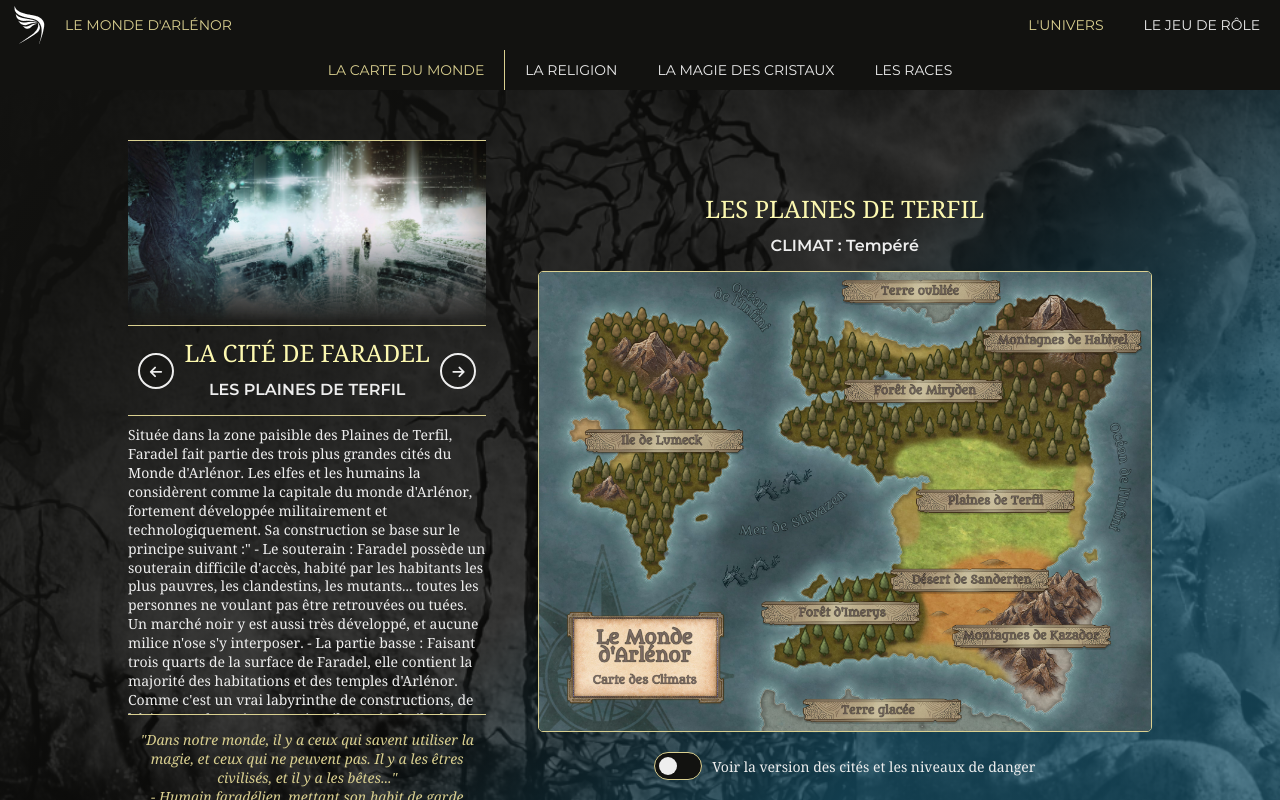
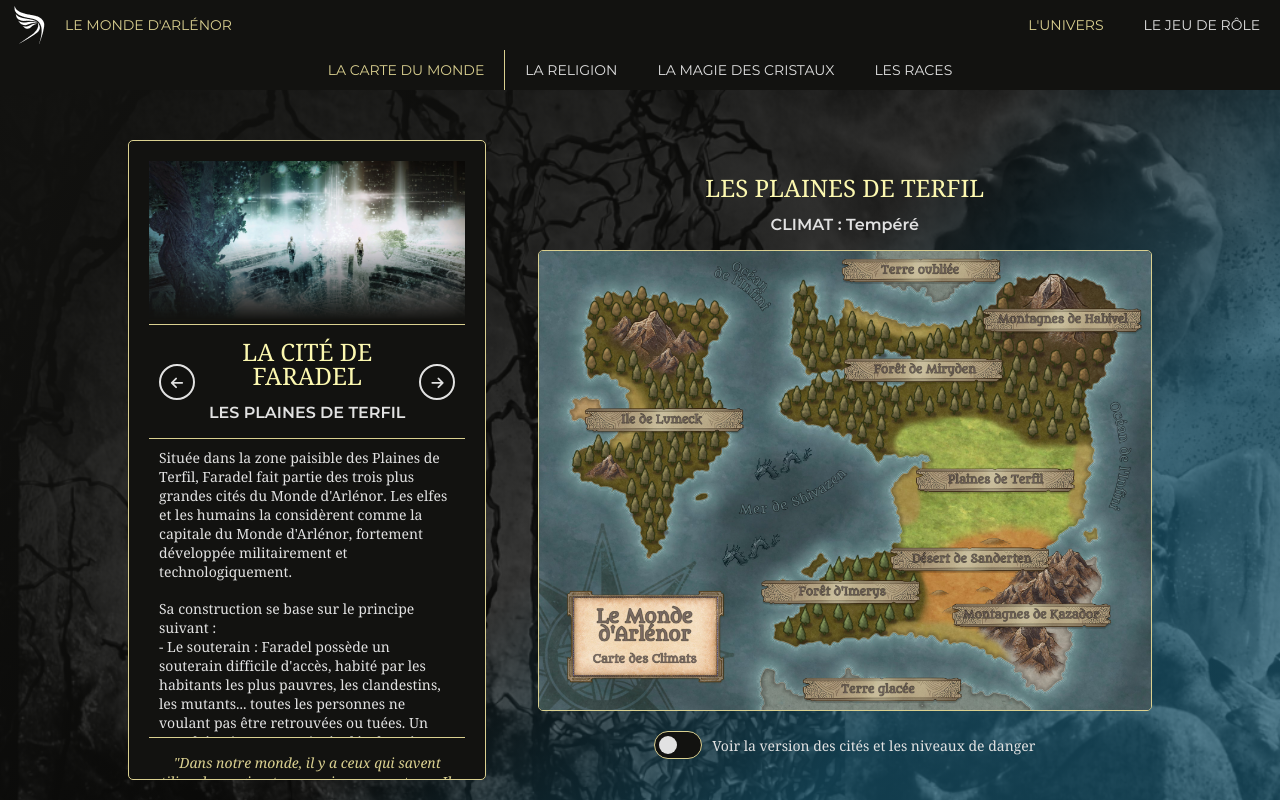
Before and after one commit to Spefire/MondeArlenor_WEBSITE_VUE, a Vue app: page /universe in a window 1280 px wide. Shown: the top 800 px of the page. Built offline with nearby package versions, Linux system fonts and the light colour scheme.

Commit message:
Fix(universe): Update world texts and styles

```diff
--- a/src/models/data/ListZones.ts
+++ b/src/models/data/ListZones.ts
@@ -9,14 +9,14 @@ export function getListZones(): ArlenorZone[] {
     "La Cité de Faradel",
     sectors.PlainesTerfil,
     `Située dans la zone paisible des Plaines de Terfil, Faradel fait partie des trois plus grandes cités du Monde d'Arlénor.
-    Les elfes et les humains la considèrent comme la capitale du monde d'Arlénor, fortement développée militairement et technologiquement.
-    Sa construction se base sur le principe suivant :"
-    - Le souterain : Faradel possède un souterain difficile d'accès, habité par les habitants les plus pauvres, les clandestins, les mutants...
+    Les elfes et les humains la considèrent comme la capitale du Monde d'Arlénor, fortement développée militairement et technologiquement.
+    <br/><br/>Sa construction se base sur le principe suivant :
+    <br/>- Le souterain : Faradel possède un souterain difficile d'accès, habité par les habitants les plus pauvres, les clandestins, les mutants...
     toutes les personnes ne voulant pas être retrouvées ou tuées. Un marché noir y est aussi très développé, et aucune milice n'ose s'y interposer.
-    - La partie basse : Faisant trois quarts de la surface de Faradel, elle contient la majorité des habitations et des temples d'Arlénor.
+    <br/>- La partie basse : Faisant trois quarts de la surface de Faradel, elle contient la majorité des habitations et des temples d'Arlénor.
     Comme c'est un vrai labyrinthe de constructions, de bâtiments, de petits magasins, il est très facile de s'y perdre.
-    - La partie haute : La bourgeoisie, les 7 nobles familles de Faradel et les marchands les plus riches y vivent.
-    Il y a des grands jardins, ainsi qu'une place des fêtes.
+    <br/>- La partie haute : La bourgeoisie, les 7 nobles familles de Faradel et les marchands les plus riches y vivent.
+    <br/><br/>Il y a des grands jardins, ainsi qu'une place des fêtes.
     De plus, une section de la partie haute est réservée à l'aspect militaire de Faradel et on y retrouve la Tour du Savoir en son centre.`,
     "Dans notre monde, il y a ceux qui savent utiliser la magie, et ceux qui ne peuvent pas. Il y a les êtres civilisés, et il y a les bêtes...",
     "Humain faradélien, mettant son habit de garde"
@@ -29,13 +29,14 @@ export function getListZones(): ArlenorZone[] {
     sectors.PlainesTerfil,
     `La Tour du Savoir est l'emblème de l'Empire Faradélien.
     Situé en son centre, c'est aussi le centre des opérations économiques et politiques ainsi que le centre de recherche des meilleurs mages et artisans du monde.
-    La Tour du Savoir est découpée en plusieurs étages et sous-sols.
+    <br/><br/>La Tour du Savoir est découpée en plusieurs étages et sous-sols.
     Les sous-sols comportent principalement les laboratoires, les premiers étages comportent les salles d'opérations avec quelques appartements,
     et les derniers étages contiennent la plus grande Bibliothèque de mon d'Arlénor !
-    Au sommet de la Tour, il y a le cristal surnommé l'Eclat inifini : son nom est dû à la quantité d'énergie inépuisable qu'il fournit.
+    <br/><br/>Au sommet de la Tour, il y a le cristal surnommé l'Eclat inifini : son nom est dû à la quantité d'énergie inépuisable qu'il fournit.
     Ce fut Xendel Eresles qui apporta ce cristal étrange et unique, dans la cité de Faradel.
-    Grâce à cette source d'énergie illimitée, les Faradeliens ont pu développer leur ville et leur technologie très rapidement :
-    ce qui transforma complétement leur quotidien... Xendel Eresles est alors vu depuis, comme l'Esprit Veilleur de Faradel.`,
+    <br/>Grâce à cette source d'énergie illimitée, les Faradeliens ont pu développer leur ville et leur technologie très rapidement :
+    ce qui transforma complétement leur quotidien...
+    <br/>Xendel Eresles est alors vu depuis, comme l'Esprit Veilleur de Faradel.`,
     "Oui, l'Eclat infini a transformé notre cité et c'est fabuleux !... Comment fonctionne-t-il ? Euh... A coup de ta gueule c'est magique.",
     "Elfe faradélien, interrogé près de la Tour du Savoir"
   );
@@ -45,16 +46,16 @@ export function getListZones(): ArlenorZone[] {
   const jirakan = new ArlenorZone(
     "Le Commerce de Jirakan",
     sectors.DesertSanderten,
-    `Jirakan est la principale ville marchande du monde d'Arlénor.
+    `Jirakan est la principale ville marchande du Monde d'Arlénor.
     On y trouve en majorité des cristaux de tout genre, d'autres ressources minières,
     mais aussi de la location de main d'oeuvre voire même de la vente d'esclaves.
-    Ici les mutants et les nains sont tolérés, mais en tant qu'êtres dits 'inférieurs',
+    <br/><br/>Ici les mutants et les nains sont tolérés, mais en tant qu'êtres dits 'inférieurs',
     ils servent d'esclaves aux maitres elfes / humains du monde entier...
-    Située dans la partie sud de Jirakan, la Minitation est gérée d'une organisation milimétrée :
+    <br/><br/>Située dans la partie sud de Jirakan, la Minitation est gérée d'une organisation milimétrée :
     ce n'est pas une mine, mais la résidence de tous les esclaves, creusée dans la ville...
-    La Minitation est découpées en plusieurs niveaux représentant le rang social des esclaves :
+    <br/>La Minitation est découpée en plusieurs niveaux représentant le rang social des esclaves :
     les familles 'aisées' sont plus proches de la surface que les moins 'aisées'.
-    Les familles d'esclaves ont alors un maitre, appelé aussi Superviseur, qui va gérer leur temps de travail et influencer sur leur rang social.
+    <br/>Les familles d'esclaves ont alors un maitre, appelé aussi Superviseur, qui va gérer leur temps de travail et influencer sur leur rang social.
     La vie d'un Jirakanien esclave n'est alors pas facile, et se concentre autour de la Minitation et des mines aux alentours de Jirakan.`,
     "Ici c'est la règle des trois M qui domine : Miner, Miner et Miner. Il n'existe rien d'autre. On n'existe pas.",
     "Adolescent mutant partant aux mines"
@@ -67,15 +68,15 @@ export function getListZones(): ArlenorZone[] {
     sectors.DesertSanderten,
     `En l'An 666 du calendrier arlénien, un groupe d'esclaves et de partisans pour leur libération, ont monté une révolte contre les Superviseurs.
     Et, une nuit, ils sont passés à l'action en exterminant la majorité de leurs maitres.
-    Cependant, l'armée de Faradel est arrivée le lendemain pour soutenir les Superviseurs et les marchands de Jirakan...
+    <br/><br/>Cependant, l'armée de Faradel est arrivée le lendemain pour soutenir les Superviseurs et les marchands de Jirakan...
     Pour contrer à cela, les esclaves se sont alors réfugiés dans les mines du Sud, près des montagnes de Kazador :
     les connaissant comme leur poche, ils en tiraient donc un grand avantage.
-    Au bout de quelques jours de batailles dans les mines, certains ont commencé à avoir des hallucinations,
+    <br/><br/>Au bout de quelques jours de batailles dans les mines, certains ont commencé à avoir des hallucinations,
     entendre des grognements et sentir de légères secousses...
-    La folie a alors atteint les deux camps et beaucoup ont fuit le combat dans les mines.
-    Puis le jour fatal arriva. Un dernier grondement, audible par tous, a déclenché l'effrondrement de la mine alors qu'une bataille y faisait rage.
+    <br/>La folie a alors atteint les deux camps et beaucoup ont fuit le combat dans les mines.
+    <br/>Puis le jour fatal arriva. Un dernier grondement, audible par tous, a déclenché l'effrondrement de la mine alors qu'une bataille y faisait rage.
     Les peu de personnes ayant survécu, ont perdu toute magie et disaient qu'une entité les avait touchés.
-    Aujourd'hui, ces mines sont inaccessibles et définies comme étant maudites...`,
+    <br/>Aujourd'hui, ces mines sont inaccessibles et définies comme étant maudites...`,
     "C'était terrifiant. Le genre de moment où il n'y avait plus de camps : juste des personnes essayant de survivre... Quand nos cristaux n'ont plus fonctionné, on a su alors ce qu'était l'Impuissance.",
     "Survivant de la Grande Révolte"
   );
@@ -87,10 +88,10 @@ export function getListZones(): ArlenorZone[] {
     sectors.MerShivazen,
     `L'Ile de Lumeck est considérée comme une zone maudite :
     les marins qui s'aventurent dans la mer de Shivazen sont rares à survivre...
-    mais ceux qui essayent de mettre un pied à terre sur cette île, n'en sont pas ressortis vivants.
-    La faune et ainsi que la flore y sont des dangers permanents.
+    <br/>Et ceux qui arrivent à mettre un pied à terre sur cette île, n'en sont pas ressortis vivants par la suite..
+    <br/><br/>La faune et ainsi que la flore y sont des dangers permanents.
     De plus, que ce soit les voies aériennes ou maritimes, la météo et les récifs empêchent toute procédure d'atterrissage ou d'amarrage impossible.
-    Certains disent que l'île est vivante, avalant tout âme pour se nourrir...
+    <br/>Certains disent que l'île est vivante, avalant tout âme pour se nourrir...
     Des cartographes ont quand même pu délimiter cette zone au bout de quelques années et aujourd'hui,
     seuls les fous continuent d'essayer de percer le mystère de l'île.`,
     "Douloureux... Affreux... Puant... Effrayant... La mort la plus belle ne se trouve pas en ces lieux.",
--- a/src/styles/variables.scss
+++ b/src/styles/variables.scss
@@ -1,4 +1,4 @@
-$white-color: #eeeeee;
+$white-color: #e2e2e2;
 $grey-color: #c4c4c3;
 $black-color: #121210;
 
--- a/src/styles/views.scss
+++ b/src/styles/views.scss
@@ -61,8 +61,6 @@
 }
 
 .world-view {
-    min-height: 85vh !important;
-
     .world-container {
         display: flex;
         flex-direction: row;
@@ -74,8 +72,15 @@
     }
 
     .world-left {
+        min-height: 80vh;
+        max-height: 80vh;
         width: 35%;
+        padding: 20px;
         text-align: left;
+        overflow: hidden;
+        border-radius: 5px;
+        border: 1px solid $secondary-color;
+        background: $black-color;
 
         @include tablet-only {
             width: 100%;
@@ -85,7 +90,6 @@
         .zone-image {
             height: 100%;
             width: 100%;
-            border-top: 1px solid $secondary-color;
             border-bottom: 1px solid $secondary-color;
             mask-image: linear-gradient(to bottom, rgba(0, 0, 0, 1), rgba(0, 0, 0, 1), rgba(0, 0, 0, 0));
 
@@ -99,12 +103,20 @@
             align-items: center;
             justify-content: space-between;
             border-top: 1px solid $secondary-color;
+
+            @include tablet-only {
+                border-top: none;
+
+                h2 {
+                    margin-top: 0;
+                }
+            }
         }
 
         .zone-description {
             min-height: 300px;
             max-height: 300px;
-            padding: 10px 0;
+            padding: 10px;
             overflow-y: auto;
             border-top: 1px solid $secondary-color;
             border-bottom: 1px solid $secondary-color;
@@ -149,51 +161,6 @@
             width: 100%;
             padding: 0;
         }
-
-        /*.map-icons {
-            position: relative;
-        }
-
-        .map-icon {
-            position: absolute;
-            height: 50px;
-            width: 50px;
-            margin-top: -25px;
-            margin-left: -25px;
-            cursor: pointer;
-
-            @media screen and (max-width: 700px) {
-                height: 30px;
-                width: 30px;
-                margin-top: -15px;
-                margin-left: -15px;
-            }
-        }
-
-        .map-icon-00 {
-            top: 45%;
-            left: 76%;
-        }
-
-        .map-icon-01 {
-            top: 42%;
-            left: 72%;
-        }
-
-        .map-icon-02 {
-            top: 69%;
-            left: 73%;
-        }
-
-        .map-icon-03 {
-            top: 76%;
-            left: 76%;
-        }
-
-        .map-icon-04 {
-            top: 20%;
-            left: 20%;
-        }*/
     }
 }
 
@@ -432,6 +399,15 @@
             font-style: italic;
         }
     }
+
+    .religion-text {
+        width: 70%;
+        margin: auto;
+
+        @include tablet-only {
+            width: 100%;
+        }
+    }
 }
 
 .magic-view {
--- a/src/views/universe/ReligionView.vue
+++ b/src/views/universe/ReligionView.vue
@@ -54,9 +54,10 @@
           :alt="demon.name"
           @click="changeSelection(demon)">
       </div>
-      <p class="bloc-text margin-top-1">
+      <p class="bloc-text religion-text margin-top-1">
+        <b>Données complémentaires</b>
+        <br><br>
         Les informations sur Arlénor, ses divinités et leurs domaines sont tirées des retranscriptions réalisées des tablettes de cristal.<br>
-        <br>
         <b>Leur existence même, n’est pas considérée comme un mythe.</b><br>
         <br>
         Cependant, leur psychologie et leurs caractéristiques physiques peuvent être remises en question ou soumises à interprétation
--- a/src/views/universe/UniverseView.vue
+++ b/src/views/universe/UniverseView.vue
@@ -25,9 +25,11 @@
             </div>
           </div>
           <div class="zone-description">
-            <p>{{ currentZone.description }}</p>
+            <p v-html="currentZone.description" />
           </div>
-          <p class="zone-comment margin-top-1">
+          <p
+            class="zone-comment margin-top-1"
+            :title="currentZone.comment + '\n - ' + currentZone.commentName">
             "{{ currentZone.comment }}"
             <br>
             - {{ currentZone.commentName }}
```
